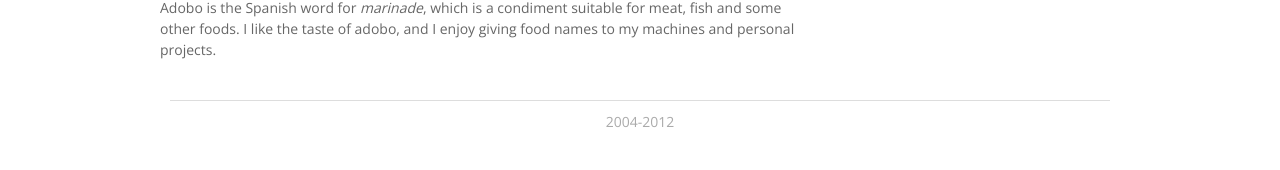
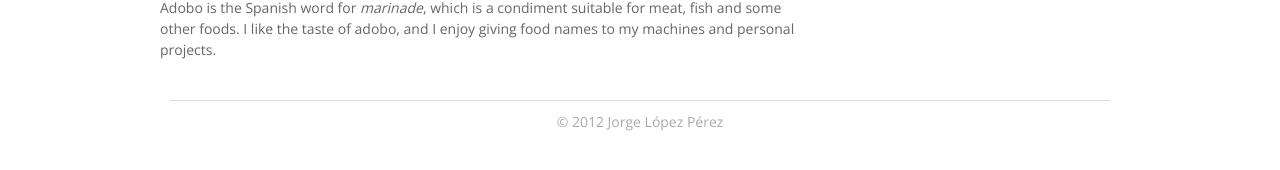
Before and after one commit to jorgelzpz/jorgelzpz.github.com, a Jekyll site: the page built from index.html, in a window 1280 px wide. Shown: the part 405-575 px from the top of the page. Built offline with Jekyll 4.4.1, drawn with Linux system fonts in a browser that asks for light colours; Markdown is read by kramdown in place of the engine named in the settings.

Commit message:
Add bottom margin to footer

```diff
--- a/_layouts/default.html
+++ b/_layouts/default.html
@@ -60,7 +60,7 @@
     </div>
 
     <div class="sixteen columns" id="footer">
-     2004-2012
+     &copy; 2012 Jorge López Pérez
     </div>
   </div><!-- container -->
 
--- a/css/adobo.css
+++ b/css/adobo.css
@@ -30,6 +30,7 @@
 
 #footer {
   margin-top: 20px;
+  margin-bottom: 10px;
   border-top: 1px solid #dddddd;
   padding-top: 10px;
   color: #aaa;
--- a/css/adobo.scss
+++ b/css/adobo.scss
@@ -42,6 +42,7 @@
 
 #footer {
   margin-top: 20px;
+  margin-bottom: 10px;
   border-top: 1px solid $lines;
   padding-top: 10px;
   color: #aaa;
```
